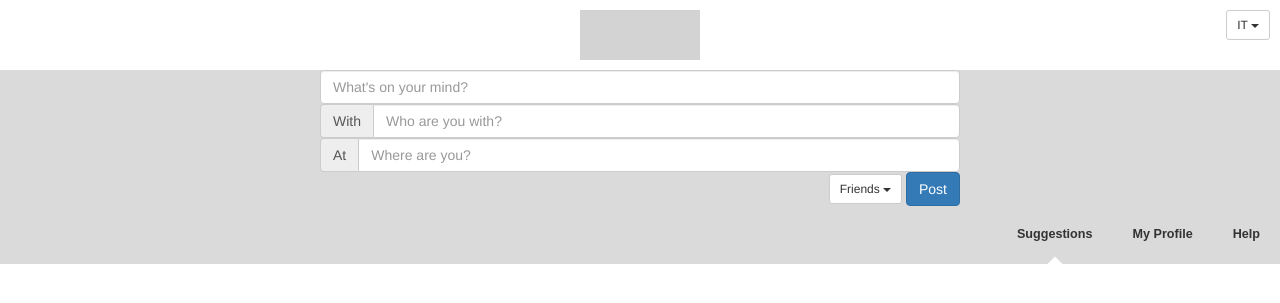
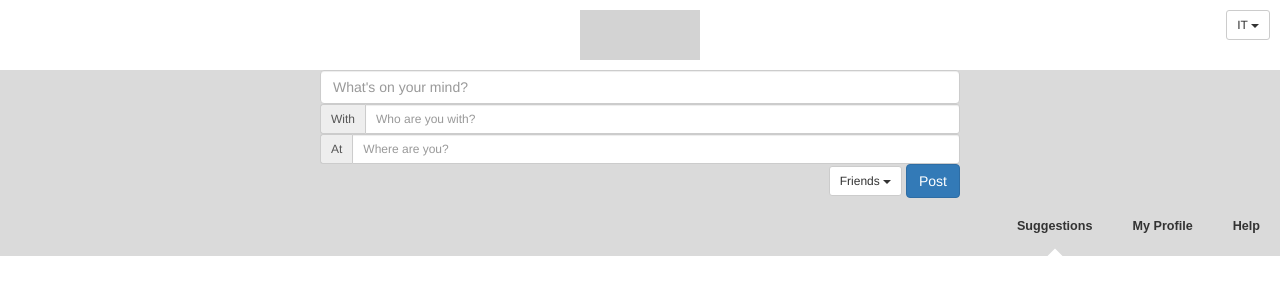
Before and after one commit to cristianogle/people-recommender, a PHP site: page / in a window 1280 px wide. Shown: the top 303 px of the page. Run offline with PHP 8.4, Linux system fonts and the light colour scheme.

Commit message:
Update check.php
update

```diff
--- a/resources/header/check.php
+++ b/resources/header/check.php
@@ -7,22 +7,22 @@
 	</div>
 
 	<div id="check-with">
-		<div class="input-group">
+		<div class="input-group input-group-sm">		<!-- input-group-sm for small sizing -->
 			<span class="input-group-addon" id="basic-addon1">With</span>
 		  	<input type="text" class="form-control" placeholder="Who are you with?" aria-describedby="basic-addon1">
 		</div>
 	</div>
 	<div id="check-place">
-		<div class="input-group">
+		<div class="input-group input-group-sm">
 			<span class="input-group-addon" id="basic-addon2">At</span>
 			<input type="text" class="form-control" placeholder="Where are you?" aria-describedby="basic-addon1">
 		</div>
 	</div>
 
 	<div id="check-publish">
-		<i class="fa fa-user-plus" aria-hidden="true"></i>
-		<i class="fa fa-map-marker" aria-hidden="true"></i>
-		<div id="visibility-dropdown" class="dropdown pull-right">
+		<i id="user-icon" class="fa fa-user-plus fa-2x" aria-hidden="true"></i>		<!-- 2x for sizing -->
+		<i id="place-icon" class="fa fa-map-marker fa-2x" aria-hidden="true"></i>
+		<div id="post" class="dropdown pull-right">
   			<button class="btn btn-default btn-sm dropdown-toggle" type="button" id="visibility-button" data-toggle="dropdown" aria-haspopup="true" aria-expanded="true">
       			Friends
   	  			<span class="caret"></span>
```
